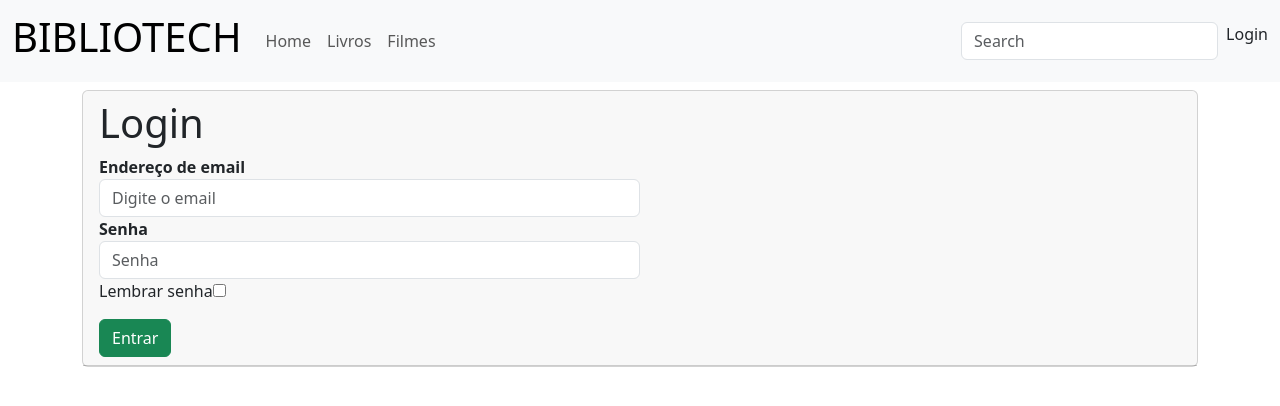
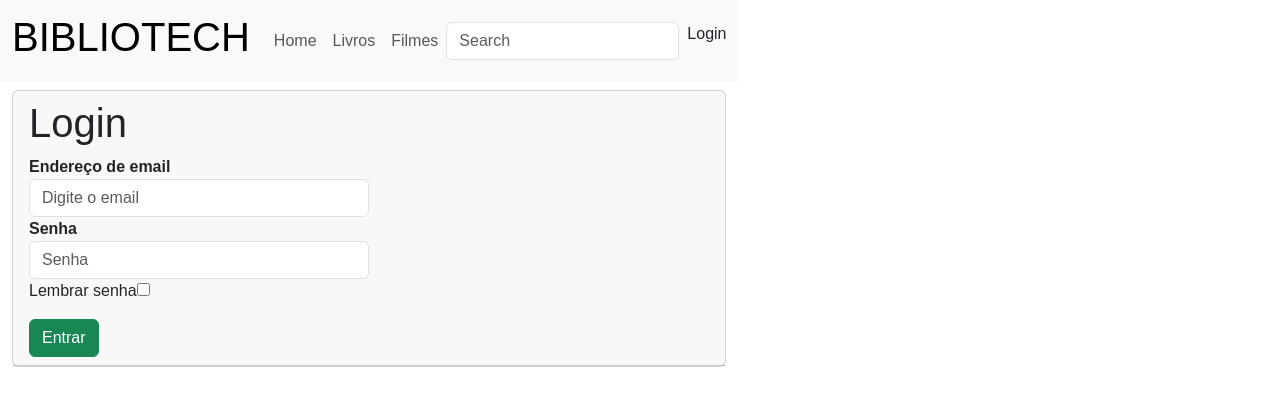
Before and after one commit to Polivittall/senai_react_projeto_1, a React (Create React App) app: page /Login in a window 1280 px wide. Shown: the top 406 px of the page. Built offline with nearby package versions, Linux system fonts and the light colour scheme.

Commit message:
continuacao

```diff
--- a/src/App.css
+++ b/src/App.css
@@ -1,57 +1,38 @@
-* {
-  margin: 2;
-  padding: 0;
-  box-sizing: border-box
+.App {
+  text-align: center;
 }
 
-body {
-  width: 100;
-  min-height: 100vh;
-  background-color: rgb(228, 26, 26);
-  color:blueviolet;
-  display: flex;
+.App-logo {
+  height: 40vmin;
+  pointer-events: none;
 }
 
-.container {
-  max-width: 75vw;
+@media (prefers-reduced-motion: no-preference) {
+  .App-logo {
+    animation: App-logo-spin infinite 20s linear;
+  }
 }
 
-.container .carousel {
+.App-header {
+  background-color: #282c34;
+  min-height: 100vh;
   display: flex;
+  flex-direction: column;
+  align-items: center;
+  justify-content: center;
+  font-size: calc(10px + 2vmin);
+  color: white;
 }
 
-.container .carousel .item {
-  background-color: aliceblue;
-  margin: 10px;
-  padding: 10px;
-  width: 280px;
-  border-radius: 16px;
-  flex: none;
+.App-link {
+  color: #61dafb;
 }
 
-.container .carousel .item .image img {
-  width: 100%;
-  height: 100%;
-  object-fit: cover;
+@keyframes App-logo-spin {
+  from {
+    transform: rotate(0deg);
+  }
+  to {
+    transform: rotate(360deg);
+  }
 }
-
-.container .carousel .item .info{
-  height: 140px;
-  display: flex;
-  flex-direction: column;
-  justify-content: space-between;
-}
-
-.container .carousel .item .info span{
-  display: block;
-  text-align: center;
-  color:rgb(228, 26, 26);
-  padding: 5px;
-  border-radius: 10px;
-}
-
-.container .carousel .item .info .name {
-font-size: 1.2rem;
-font-weight: bold;
-margin: 10px 0;
-}
--- a/src/index.css
+++ b/src/index.css
@@ -1,13 +1,36 @@
-body {
-  margin: 0;
-  font-family: -apple-system, BlinkMacSystemFont, 'Segoe UI', 'Roboto', 'Oxygen',
-    'Ubuntu', 'Cantarell', 'Fira Sans', 'Droid Sans', 'Helvetica Neue',
-    sans-serif;
-  -webkit-font-smoothing: antialiased;
-  -moz-osx-font-smoothing: grayscale;
+* {
+  margin: 30;
+  padding: 0;
+  font-family: sans-serif;
 }
 
-code {
-  font-family: source-code-pro, Menlo, Monaco, Consolas, 'Courier New',
-    monospace;
+body {
+  width: 100;
+  min-height: 100vh;
+  background-color: rgb(12, 13, 54);
+  color:rgb(0, 0, 0);
+  display: flex;
 }
+
+.container {
+  max-width: 75vw;
+}
+
+.container .carousel {
+  display: flex;
+}
+
+.container .carousel .item {
+  background-color: aliceblue;
+  margin: 10px;
+  padding: 10px;
+  width: 280px;
+  border-radius: 16px;
+  flex: none;
+}
+
+.container .carousel .item .image img {
+  width: 100%;
+  height: 100%;
+  object-fit: cover;
+}
--- a/src/pages/home.js
+++ b/src/pages/home.js
@@ -1,7 +1,6 @@
 
 import Carousel from 'react-bootstrap/Carousel';
 import React from 'react';
-import Button from 'react-bootstrap/Button';
 import Card from 'react-bootstrap/Card';
 
 function HomePage(){
@@ -11,11 +10,11 @@ function HomePage(){
         <>
 
          <Carousel data-bs-theme="dark">
-      <Carousel.Item>
+         <Carousel.Item>
+          <div>
+          <video src='https://media.w3.org/2010/05/sintel/trailer_hd.mp4' autoPlay loop muted></video>
+          </div>
 
-      <div className='main col-sm-12 col-md-6 col-lg-6'>
-          <video src='https://media.w3.org/2010/05/sintel/trailer_hd.mp4' autoPlay loop muted></video>
-        </div>
 
         <Carousel.Caption>
         <font color="white">
@@ -24,14 +23,24 @@ function HomePage(){
         </Carousel.Caption>
       </Carousel.Item>
 
+      <Carousel.Item>
+      <img
+          className="d-block w-100"
+          src ={'https://miro.medium.com/v2/resize:fit:1200/1*wp7gvRlw2nw-_Nb5x901zg.png'}
+          alt="Filmes"
+        />
+        <Carousel.Caption>
+        <font color="white">
+        <h5 >Monstros S.A</h5>
+        </font>
+        </Carousel.Caption>
+      </Carousel.Item>
 
 
       <Carousel.Item>
         <img
-        width={300}
-        height={800}
           className="d-block w-100"
-          src ={'https://miro.medium.com/v2/resize:fit:10240/1*LCZNGw2pS9VUxJmqUAzYHg.jpeg'}
+          src ={'https://www.amorporlivros.com.br/wp-content/uploads/livros-populares-2021.jpg'}
           alt="Livros"
         />
         <Carousel.Caption>
@@ -42,19 +51,19 @@ function HomePage(){
       </Carousel.Item>
     </Carousel>
 
+
     <div className='row boder pt-2'></div>
       <b>TOP FILMES</b>
 
 
       <div >
 
-        <div className='content mb-2 col-sm-12 col-md-6 col-lg-6 pt-2 d-flex gap-5'>
+        <div className='content mb-2 col-sm-2 col-md-3 col-lg-12 pt-2 d-flex gap-5'>
 
         <Card className='border md-4 col-sm-12 col-md-6 col-lg-6' style={{ width: '12rem' }}>
       <Card.Img variant="top" src="https://br.web.img3.acsta.net/pictures/16/09/12/22/13/415370.jpg" />
       <Card.Body>
         <Card.Title className='align-middle'>Moana</Card.Title>
-        <Button className='align-middle' variant="">Acessar</Button>
       </Card.Body>
     </Card>
 
@@ -62,7 +71,6 @@ function HomePage(){
       <Card.Img variant="top" src="https://m.media-amazon.com/images/I/91EKyuECxDL._AC_UF1000,1000_QL80_.jpg" />
       <Card.Body>
         <Card.Title className='align-middle'>Encanto</Card.Title>
-        <Button className='align-middle' variant="">Acessar</Button>
       </Card.Body>
     </Card>
 
@@ -70,7 +78,6 @@ function HomePage(){
       <Card.Img variant="top" src="https://lumiere-a.akamaihd.net/v1/images/daylight_payoff_poster_brazil_27eb2c00.jpeg" />
       <Card.Body>
         <Card.Title className='align-middle'>Wish</Card.Title>
-        <Button className='align-middle' variant="">Acessar</Button>
       </Card.Body>
     </Card>
 
@@ -78,7 +85,6 @@ function HomePage(){
       <Card.Img variant="top" src="https://lumiere-a.akamaihd.net/v1/images/image_b0bdb13a.jpeg?region=0%2C0%2C540%2C810&width=320" />
       <Card.Body>
         <Card.Title className='align-middle'>Divertidamente 2 </Card.Title>
-        <Button className='align-middle' variant="">Acessar</Button>
       </Card.Body>
     </Card>
 
@@ -86,7 +92,6 @@ function HomePage(){
       <Card.Img variant="top" src="https://apostiladecinema.com.br/wp-content/uploads/2021/06/luca-filme-pixar-animacao-disney-2021-critica-poster-scaled-e1629396654805.jpg" />
       <Card.Body>
         <Card.Title className='align-middle'>Luca</Card.Title>
-        <Button className='align-middle' variant="">Acessar</Button>
       </Card.Body>
     </Card>
 
@@ -94,7 +99,6 @@ function HomePage(){
       <Card.Img variant="top" src="https://lh4.googleusercontent.com/xbryw1wWK0SAxsKaNRX7QnMcaTWTZg9s24y_g-XtpPtOTNE6I5MWN_6rLrBgokcPYawGYMR8QMGurel-E4k5sn2qnjiV7Ru9ulQuBowuC3aUhbc0Y8FOzrnQGZRA-94wYr44ja1XH6M2306IDg" />
       <Card.Body>
         <Card.Title className='align-middle'>A fantástica fábrica de chocolate</Card.Title>
-        <Button className='align-middle' variant="">Acessar</Button>
       </Card.Body>
     </Card>
 
@@ -102,7 +106,6 @@ function HomePage(){
       <Card.Img variant="top" src="https://br.web.img3.acsta.net/medias/nmedia/18/91/05/36/20127436.jpg" />
       <Card.Body>
         <Card.Title className='align-middle'>Toy Story</Card.Title>
-        <Button className='align-middle' variant="">Acessar</Button>
       </Card.Body>
     </Card>
 
@@ -110,7 +113,6 @@ function HomePage(){
       <Card.Img variant="top" src="https://encrypted-tbn0.gstatic.com/images?q=tbn:ANd9GcRJwPKnv5ZSM5JNAA1AYQQTRZbwmrh0Cm0zE-sBZcrqzw&s" />
       <Card.Body>
         <Card.Title className='align-middle'>Monstros S.A</Card.Title>
-        <Button className='align-middle' variant="">Acessar</Button>
       </Card.Body>
     </Card>
 
@@ -126,7 +128,6 @@ function HomePage(){
       <Card.Img variant="top" src="https://m.media-amazon.com/images/I/719esIW3D7L._AC_UF1000,1000_QL80_.jpg" />
       <Card.Body>
         <Card.Title className='align-middle'>Orgulho e preconceito</Card.Title>
-        <Button className='align-middle' variant="">Acessar</Button>
       </Card.Body>
     </Card>
 
@@ -134,7 +135,6 @@ function HomePage(){
       <Card.Img variant="top" src="https://m.media-amazon.com/images/I/A1UjcPz4gZL._AC_UF1000,1000_QL80_.jpg" />
       <Card.Body>
         <Card.Title className='align-middle'>Percy Jackson e os olimpianos</Card.Title>
-        <Button className='align-middle' variant="">Acessar</Button>
       </Card.Body>
     </Card>
 
@@ -142,7 +142,6 @@ function HomePage(){
       <Card.Img variant="top" src="https://m.media-amazon.com/images/I/51fMZPtkW+L.jpg" />
       <Card.Body>
         <Card.Title className='align-middle'>Uma segunda chance</Card.Title>
-        <Button className='align-middle' variant="">Acessar</Button>
       </Card.Body>
     </Card>
 
@@ -150,7 +149,6 @@ function HomePage(){
       <Card.Img variant="top" src="https://osmelhoreslivros.com.br/wp-content/uploads/2021/04/corte-de-nevoa-e-furia-202x300.jpg" />
       <Card.Body>
         <Card.Title className='align-middle'>Corte de névoa e fúria</Card.Title>
-        <Button className='align-middle' variant="">Acessar</Button>
       </Card.Body>
     </Card>
 
@@ -158,7 +156,6 @@ function HomePage(){
       <Card.Img variant="top" src="https://m.media-amazon.com/images/I/71SYepTUsDL._AC_UF1000,1000_QL80_.jpg" />
       <Card.Body>
         <Card.Title className='align-middle'>Vermelho, branco e sangue azul</Card.Title>
-        <Button className='align-middle' variant="">Acessar</Button>
       </Card.Body>
     </Card>
 
@@ -166,7 +163,6 @@ function HomePage(){
       <Card.Img variant="top" src="https://m.media-amazon.com/images/I/61GFsO7j0ZL._AC_UF1000,1000_QL80_DpWeblab_.jpg" />
       <Card.Body>
         <Card.Title className='align-middle'>Um estudo em vermelho</Card.Title>
-        <Button className='align-middle' variant="">Acessar</Button>
       </Card.Body>
     </Card>
 
@@ -174,7 +170,6 @@ function HomePage(){
       <Card.Img variant="top" src="https://m.media-amazon.com/images/I/715+3WHXWyL._AC_UF1000,1000_QL80_.jpg" />
       <Card.Body>
         <Card.Title className='align-middle'>Quem é você Alasca? </Card.Title>
-        <Button className='align-middle' variant="">Acessar</Button>
       </Card.Body>
     </Card>
 
@@ -182,7 +177,6 @@ function HomePage(){
       <Card.Img variant="top" src="https://m.media-amazon.com/images/I/51M9IbBqxCL._AC_UF1000,1000_QL80_.jpg" />
       <Card.Body>
         <Card.Title className='align-middle'>A culpa é das estrelas</Card.Title>
-        <Button className='align-middle' variant="">Acessar</Button>
       </Card.Body>
     </Card>
 
--- a/src/style.css
+++ /dev/null
@@ -1,15 +0,0 @@
-
-
-* {
-    margin: 0;
-    padding: 0;
-    box-sizing: border-box;
-}
-
-body {
-    display: flex;
-    justify-content: center;
-    align-items: center;
-    min-height: 100vh;
-    background-color: rgb(185, 155, 214);
-}
```
Also changed, not shown: src/App.js (+4 -15 lines).
